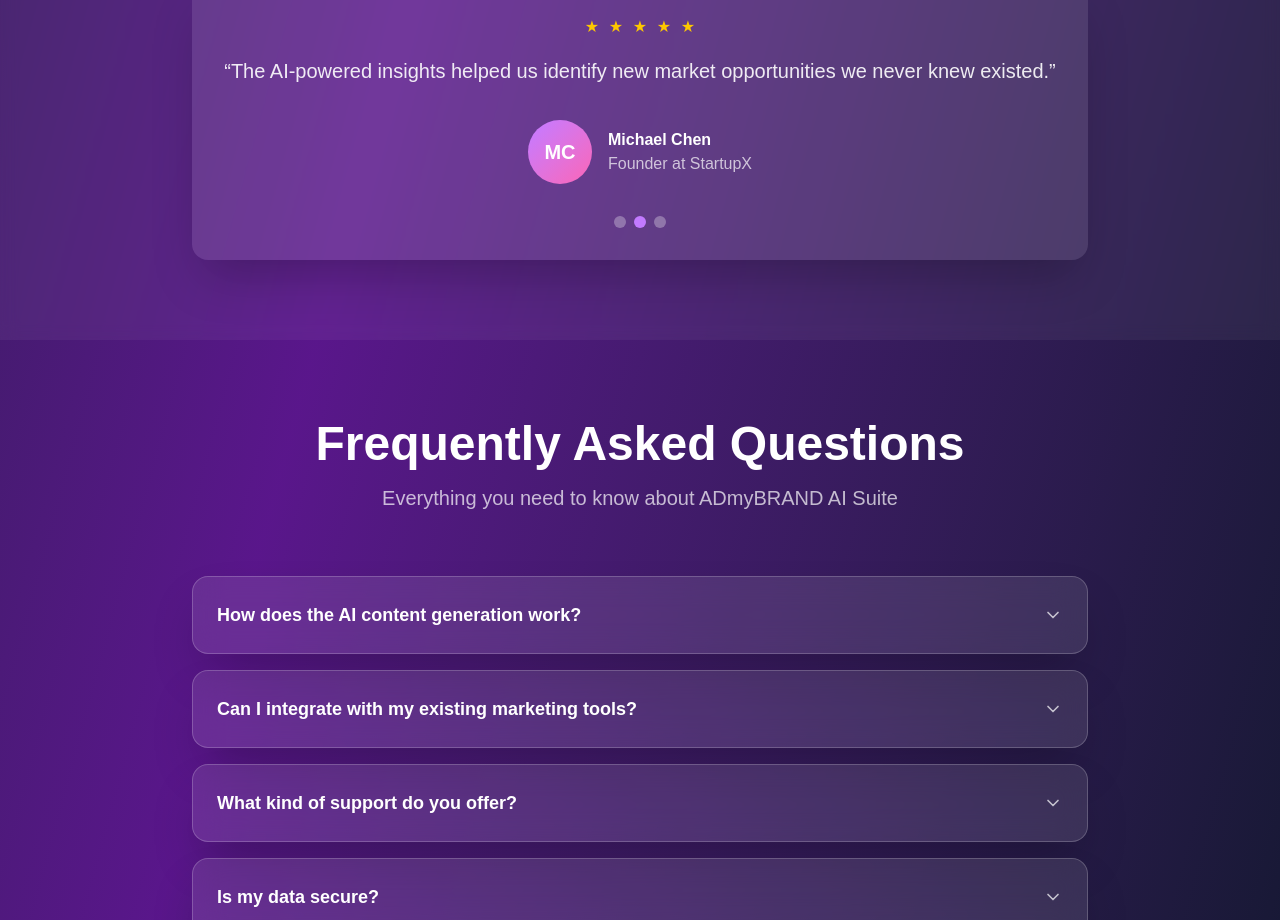
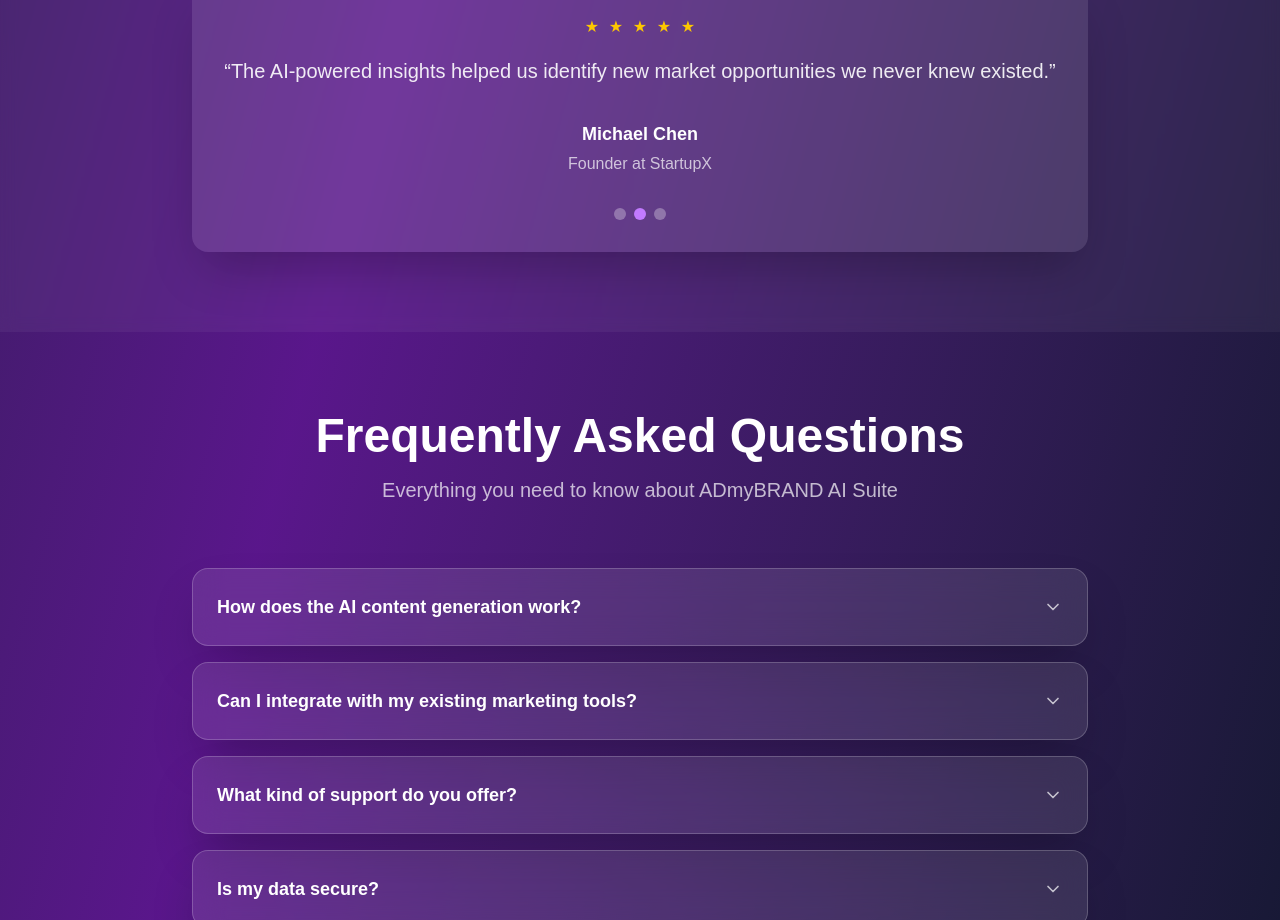
Before and after one commit to dhirajmistry98/admybrand-landing, a Next.js app: page / in a window 1280 px wide. Shown: the part 3200-4120 px from the top of the page. Built offline with nearby package versions, Linux system fonts and the light colour scheme.

Commit message:
Fixed build errors

```diff
--- a/src/components/sections/Testimonials.tsx
+++ b/src/components/sections/Testimonials.tsx
@@ -1,11 +1,9 @@
 import React from "react";
-import Image from "next/image";
 
 interface Testimonial {
   name: string;
   role: string;
   company: string;
-  image: string;
   content: string;
   rating: number;
 }
@@ -21,7 +19,6 @@ const testimonials: Testimonial[] = [
     name: "Sarah Johnson",
     role: "Marketing Director",
     company: "TechFlow Inc.",
-    image: "https://ui-avatars.com/api/?name=Sarah+Johnson&background=a855f7&color=fff&size=128",
     content: "ADmyBRAND AI Suite transformed our marketing efficiency. We're generating 3x more leads with half the effort.",
     rating: 5
   },
@@ -29,7 +26,6 @@ const testimonials: Testimonial[] = [
     name: "Michael Chen",
     role: "Founder",
     company: "StartupX",
-    image: "https://ui-avatars.com/api/?name=Michael+Chen&background=ec4899&color=fff&size=128",
     content: "The AI-powered insights helped us identify new market opportunities we never knew existed.",
     rating: 5
   },
@@ -37,7 +33,6 @@ const testimonials: Testimonial[] = [
     name: "Emily Rodriguez",
     role: "Brand Manager",
     company: "Global Retail Co.",
-    image: "https://ui-avatars.com/api/?name=Emily+Rodriguez&background=06b6d4&color=fff&size=128",
     content: "Incredible ROI! Our campaign performance improved by 250% within the first month.",
     rating: 5
   }
@@ -75,17 +70,12 @@ const Testimonials: React.FC<TestimonialsProps> = ({
         <blockquote className="text-xl text-white/90 mb-8 leading-relaxed">
           &ldquo;{testimonials[activeTestimonial].content}&rdquo;
         </blockquote>
-        <div className="flex items-center justify-center space-x-4">
-          <div className="w-16 h-16 rounded-full bg-gradient-to-br from-purple-400 to-pink-400 flex items-center justify-center text-white font-bold text-xl">
-            {testimonials[activeTestimonial].name.split(' ').map(n => n[0]).join('')}
+        <div className="text-center">
+          <div className="text-white font-semibold text-lg">
+            {testimonials[activeTestimonial].name}
           </div>
-          <div className="text-left">
-            <div className="text-white font-semibold">
-              {testimonials[activeTestimonial].name}
-            </div>
-            <div className="text-white/70">
-              {testimonials[activeTestimonial].role} at {testimonials[activeTestimonial].company}
-            </div>
+          <div className="text-white/70 mt-1">
+            {testimonials[activeTestimonial].role} at {testimonials[activeTestimonial].company}
           </div>
         </div>
         <div className="flex justify-center mt-8 space-x-2">
```
